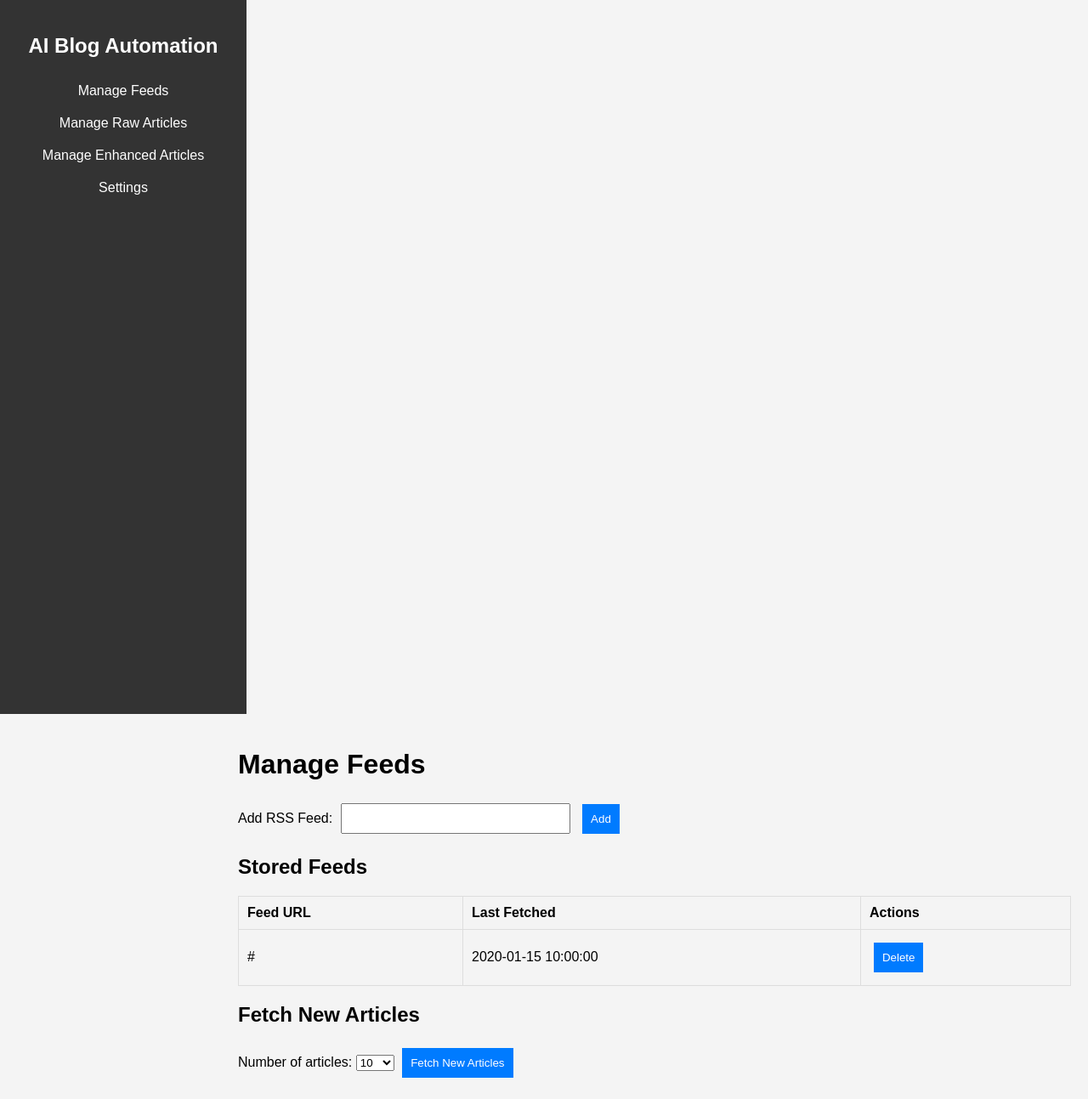
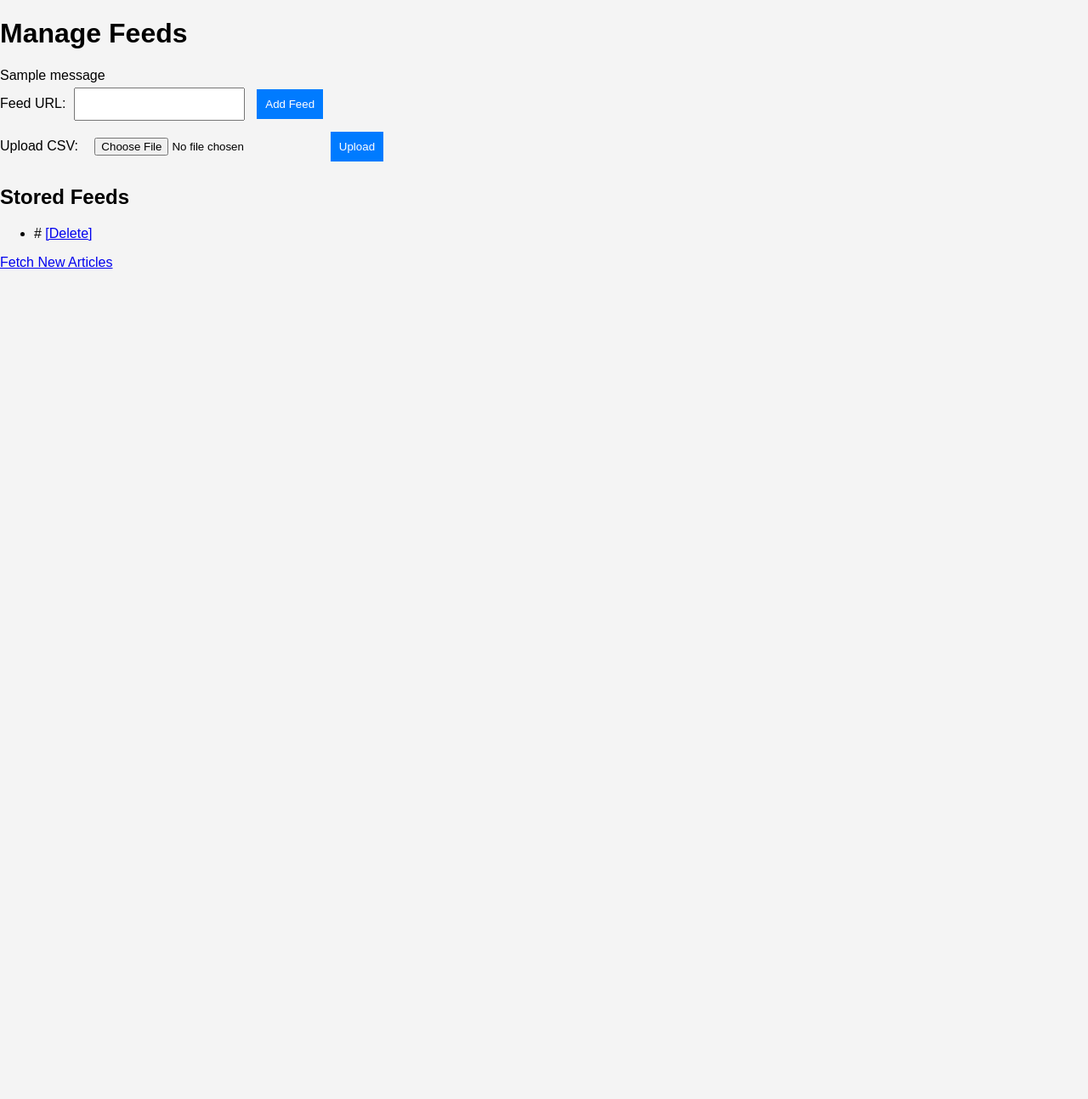
Before and after one commit to Arch99up/ai-blog-automation, a Flask app: page /feeds in a window 1280 px wide. Shown: the whole page at 85% size. After the commit the page ends 316 px from the top, so only its background shows below. Run offline with Flask 3, Linux system fonts and the light colour scheme; tables that the repository leaves empty hold one stand-in row (values such as "Sample post"); one stand-in notice (Sample message) is shown.

Commit message:
Update feeds.html

```diff
--- a/templates/feeds.html
+++ b/templates/feeds.html
@@ -3,64 +3,43 @@
 <html lang="en">
 <head>
     <meta charset="UTF-8">
-    <meta name="viewport" content="width=device-width, initial-scale=1.0">
     <title>Manage Feeds</title>
-    <link rel="stylesheet" href="/static/style.css">
+    <link rel="stylesheet" href="{{ url_for('static', filename='style.css') }}">
 </head>
 <body>
-    <div class="sidebar">
-        <h2>AI Blog Automation</h2>
-        <ul>
-            <li onclick="location.href='/feeds'">Manage Feeds</li>
-            <li onclick="location.href='/articles'">Manage Raw Articles</li>
-            <li onclick="location.href='/enhanced_articles'">Manage Enhanced Articles</li>
-            <li onclick="location.href='/settings'">Settings</li>
-        </ul>
-    </div>
+    <h1>Manage Feeds</h1>
+    {% with messages = get_flashed_messages(with_categories=true) %}
+        {% if messages %}
+            {% for category, message in messages %}
+                <div class="flash {{ category }}">{{ message }}</div>
+            {% endfor %}
+        {% endif %}
+    {% endwith %}
 
-    <div class="content">
-        <h1>Manage Feeds</h1>
+    <form method="post" action="{{ url_for('manage_feeds') }}">
+        <label for="feed_url">Feed URL:</label>
+        <input type="url" name="feed_url" id="feed_url" required>
+        <button type="submit">Add Feed</button>
+    </form>
 
-        <div class="form-container">
-            <form action="/feeds" method="POST">
-                <label for="rss_url">Add RSS Feed:</label>
-                <input type="text" id="rss_url" name="rss_url" required>
-                <button type="submit">Add</button>
-            </form>
-        </div>
+    <form method="post" action="{{ url_for('manage_feeds') }}" enctype="multipart/form-data">
+        <label for="csv_file">Upload CSV:</label>
+        <input type="file" name="csv_file" id="csv_file" accept=".csv">
+        <button type="submit">Upload</button>
+    </form>
 
-        <h2>Stored Feeds</h2>
-        <table>
-            <tr>
-                <th>Feed URL</th>
-                <th>Last Fetched</th>
-                <th>Actions</th>
-            </tr>
-            {% for feed in feeds %}
-            <tr>
-                <td>{{ feed[1] }}</td>
-                <td>{{ feed[2] if feed[2] else 'Never' }}</td>
-                <td>
-                    <form action="/delete_feed" method="POST">
-                        <input type="hidden" name="feed_url" value="{{ feed[1] }}">
-                        <button type="submit">Delete</button>
-                    </form>
-                </td>
-            </tr>
-            {% endfor %}
-        </table>
+    <h2>Stored Feeds</h2>
+    <ul>
+        {% for feed in feeds %}
+            <li>
+                {{ feed['url'] }}
+                <a href="{{ url_for('delete_feed', feed_id=feed['id']) }}">[Delete]</a>
+            </li>
+        {% else %}
+            <li>No feeds available.</li>
+        {% endfor %}
+    </ul>
 
-        <h2>Fetch New Articles</h2>
-        <form action="/fetch_articles" method="POST">
-            <label for="num_articles">Number of articles:</label>
-            <select name="num_articles" id="num_articles">
-                <option value="10">10</option>
-                <option value="20">20</option>
-                <option value="50">50</option>
-                <option value="100">100</option>
-            </select>
-            <button type="submit">Fetch New Articles</button>
-        </form>
-    </div>
+    <a href="{{ url_for('fetch_articles') }}">Fetch New Articles</a>
 </body>
 </html>
```
